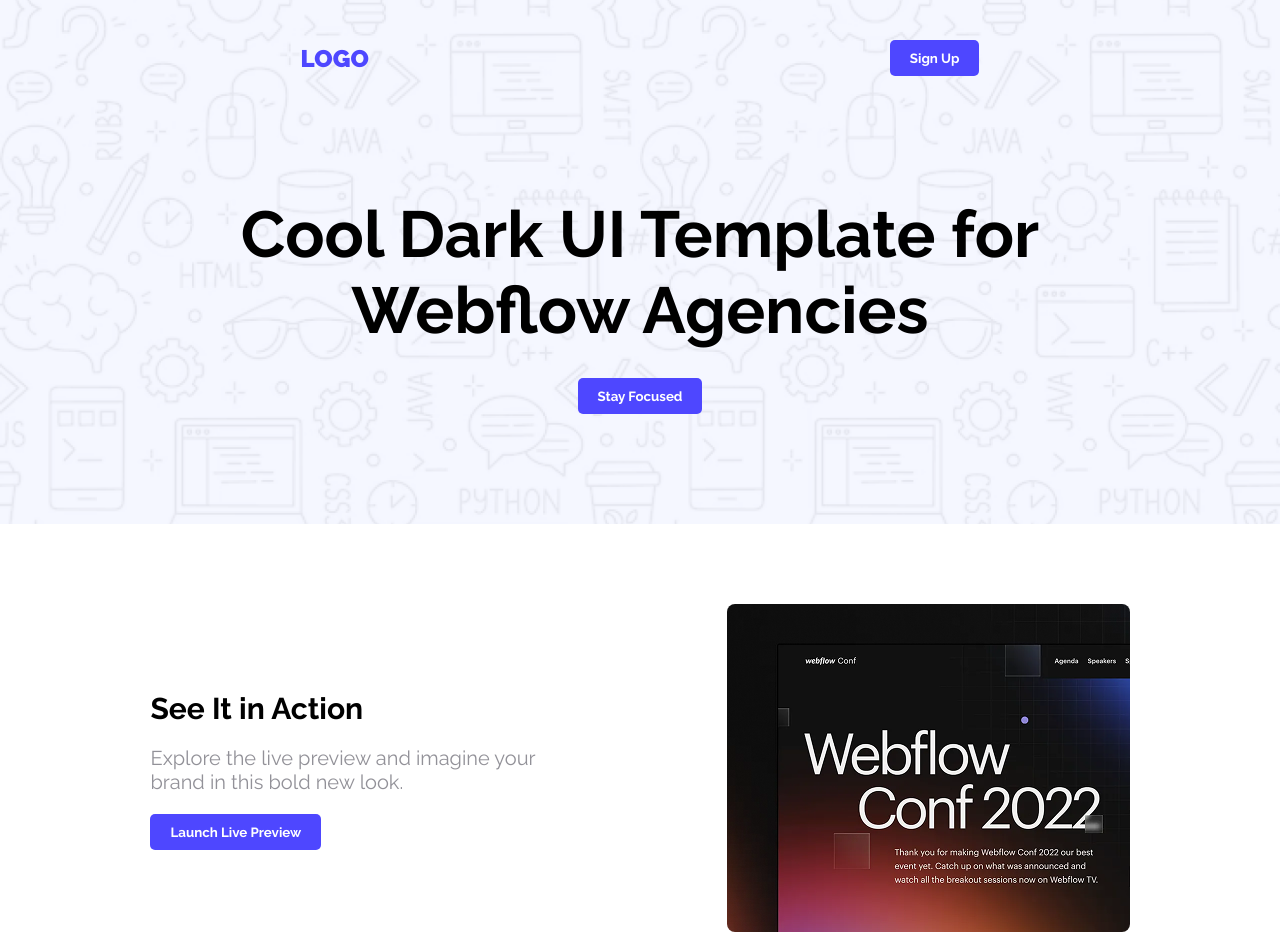
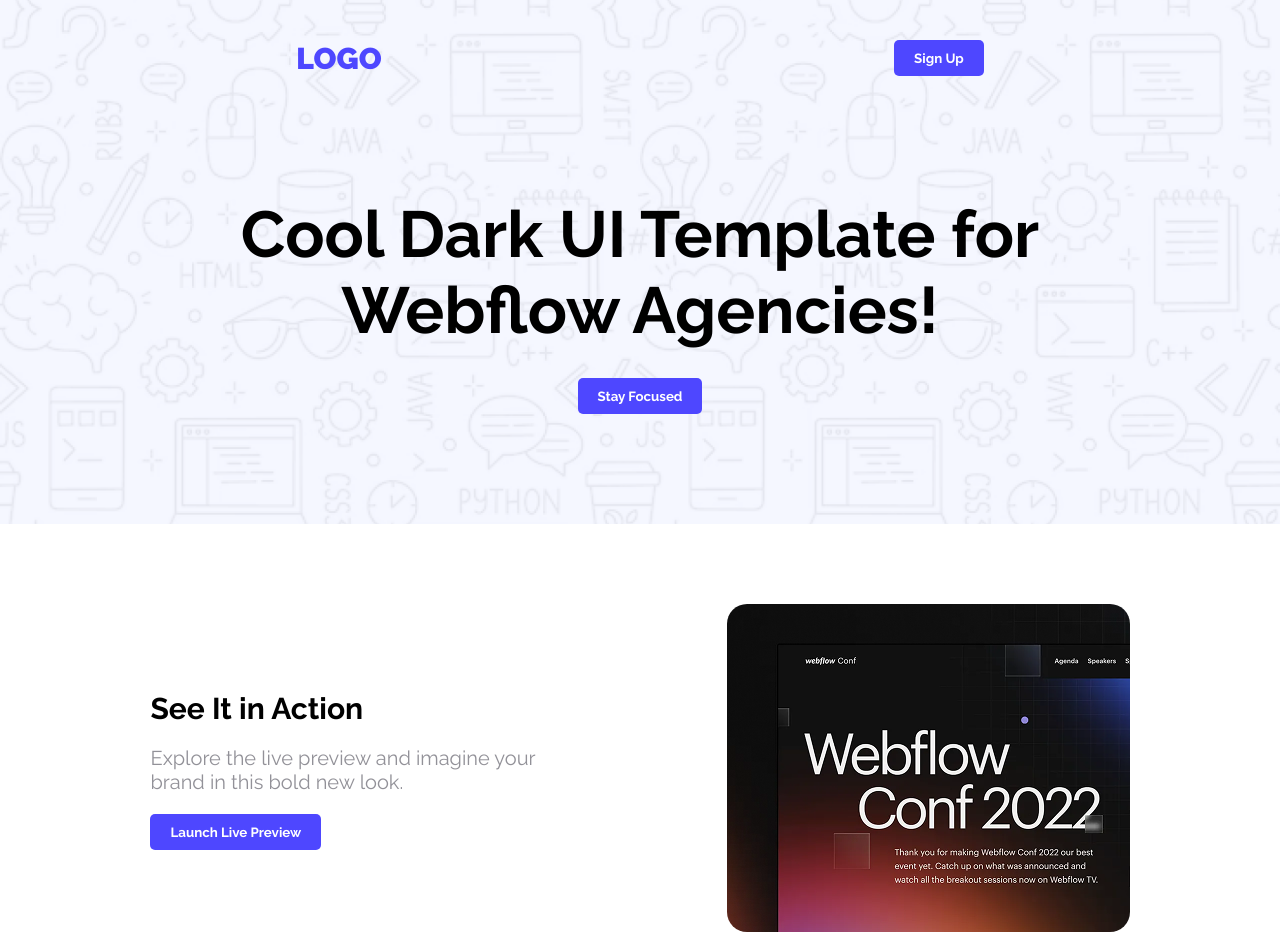
Before and after one commit to fariya-nika-oshru/webflow-templet, a plain HTML site: page index.html in a window 1280 px wide. Shown: the top 952 px of the page. Drawn offline with Linux system fonts and the light colour scheme; a web font is replaced by a local one.

Commit message:
codes done, so am I!

```diff
--- a/index.html
+++ b/index.html
@@ -10,16 +10,20 @@
 <link href="https://fonts.googleapis.com/css2?family=Antonio:wght@100..700&family=Raleway:ital,wght@0,100..900;1,100..900&family=Tektur:wght@400..900&display=swap" rel="stylesheet">
 </head>
 <body>
+<!-- This is a header -->
     <header>
+        <!-- This is a nav bar -->
+
         <nav>
-            <h2>LOGO</h2>
+            <h1>LOGO</h1>
             <button class="primary-button">Sign Up</button>
         </nav>
+
+        <!-- This is a banner -->
         <banner>
-
             <div>
                 <h1 class="Header-heading">Cool Dark UI Template for <br>
-                    Webflow Agencies</h1>
+                    Webflow Agencies!</h1>
                 <button class="primary-button">Stay Focused</button>
 
             </div>
@@ -29,7 +33,10 @@
 
     </header>
 
+<!-- This is a main section -->
     <main>
+
+    <!-- This is a action section -->
         <section class="action">
             <div class="left-action">
                 <h2 class="action-heading">See It in Action</h2>
@@ -43,6 +50,7 @@
             </div>
         </section>
 
+    <!-- This is a productive use section -->
         <section class="user">
             <h2 class="user-heading">Joined Thousands of Productive Users</h2>
             <div class="user-amount">
@@ -63,6 +71,7 @@
             </div>
         </section>
 
+    <!-- This is a user review section -->
         <section class="user-review">
             <h2 class="user-heading">What our users says</h2>
         <section class="review-container">
@@ -128,6 +137,7 @@
         </section>
         </section>
 
+    <!-- This is a focus section -->
         <section class="focus">
             <h2 class="action-heading">Ready to focus better</h2>
             <p>This template instantly leveled up our presence.” – Studio Vertex</p>
@@ -135,6 +145,7 @@
             <img src="Assets/wc-big.png" alt="">
         </section>
 
+    <!-- This is a contact section -->
         <section class="newsletter">
             <div>
                 <h1>Let's Get in <br>Touch</h1>
@@ -157,6 +168,7 @@
 
     </main>
 
+<!-- This is a footer -->
     <footer>
         <h1>LOGO</h1>
         <p>Ready to elevate your online presence? Contact us today to discuss <br>your project and discover how we can bring your vision to life.</p>
--- a/style.css
+++ b/style.css
@@ -4,6 +4,9 @@
     max-width:100%;
     margin: auto;
 }
+
+
+/* shared part */
 .primary-button{
     background-color: #4E47FF;
     border-radius: 5px;
@@ -13,6 +16,11 @@
     border: none;
 }
 
+
+
+
+
+/* header part */
 header{
     background-image: url(Assets/Hero-bg.png);
     background-repeat: no-repeat;
@@ -23,9 +31,10 @@ nav{
     justify-content: space-between;
     padding: 40px ;
 }
-nav h2{
+nav h1{
     color: #4E47FF;
     font-weight: 900;
+    font-size: 30px;
 }
 
 banner div{
@@ -41,6 +50,9 @@ banner div h1{
 banner div button{
     margin-bottom: 30px;
 }
+
+
+/* action part */
 .action{
     display: flex;
     gap: 50px;
@@ -56,9 +68,11 @@ banner div button{
 }
 
 .action img{
-    border-radius: 8px;
+    border-radius: 20px;
 }
 
+
+/* productive user part */
 .user{
     padding: 80px;
     background-color: rgb(229, 231, 255) ;
@@ -87,7 +101,7 @@ banner div button{
 
 
 
-
+/* user review part */
 .icon {
   display: inline-block;
   width: 15px;
@@ -125,6 +139,9 @@ banner div button{
 .avatar img{
     border-radius: 30px;
 }
+.avatar-name h3{
+    color: rgb(130, 130, 137) ;
+}
 .avatar-name h4{
     color: rgb(130, 130, 137) ;
     font-weight: 200;
@@ -132,8 +149,7 @@ banner div button{
 
 
 
-
-
+/* focus part */
 .focus{
     display: flex;
     flex-direction: column;
@@ -143,14 +159,10 @@ banner div button{
 .focus img{
     border-radius: 30px;
 }
-.focus h2,
-.focus p,
-.focus button {
-  text-align: left;
-}
 
 
 
+/* contact part */
 .newsletter{
     display: flex;
     padding: 60px 200px;
@@ -178,6 +190,7 @@ label{
 }
 
 
+/* footer part */
 footer{
     color: #8987a1;
     text-align: center;
```
